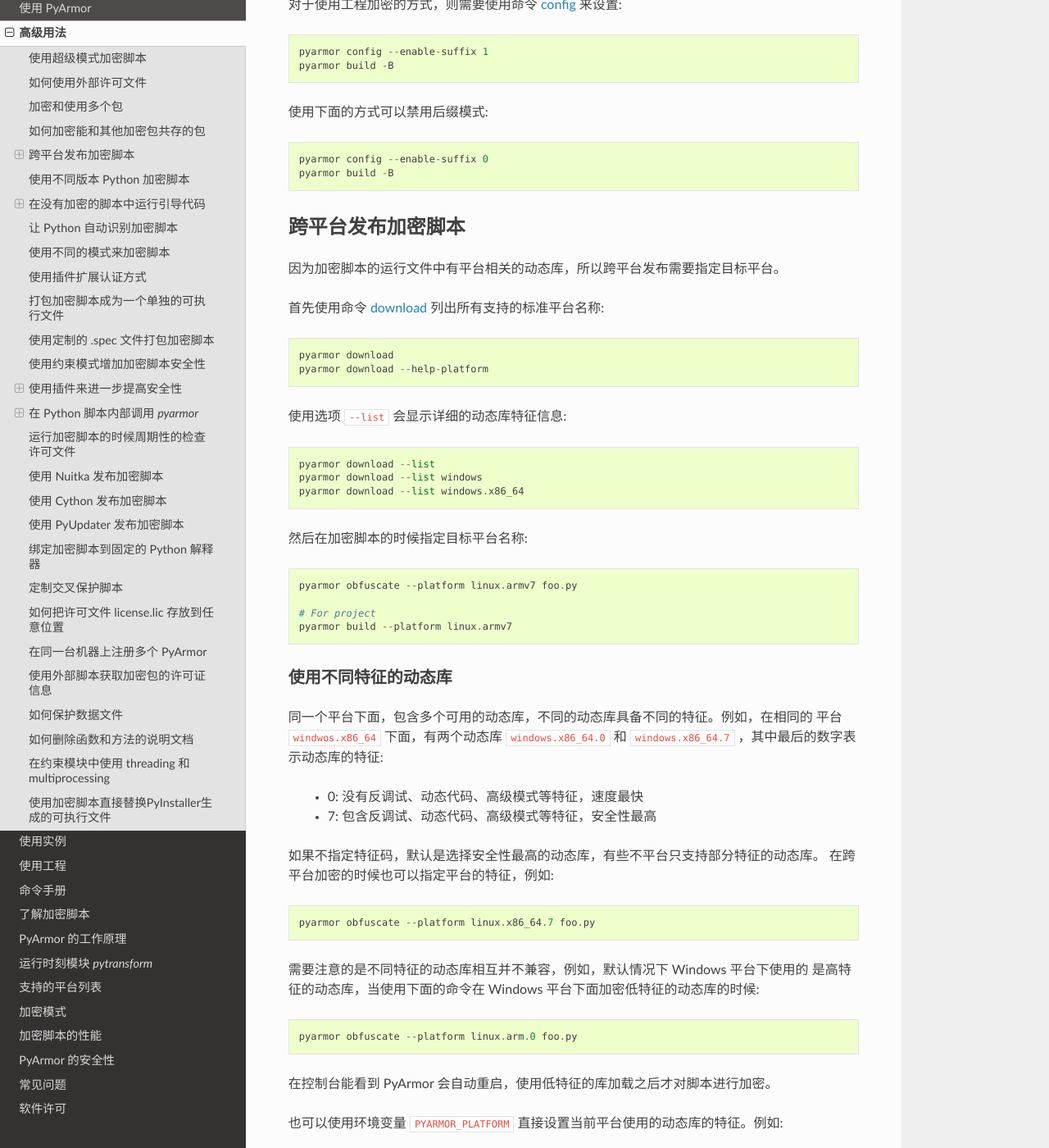
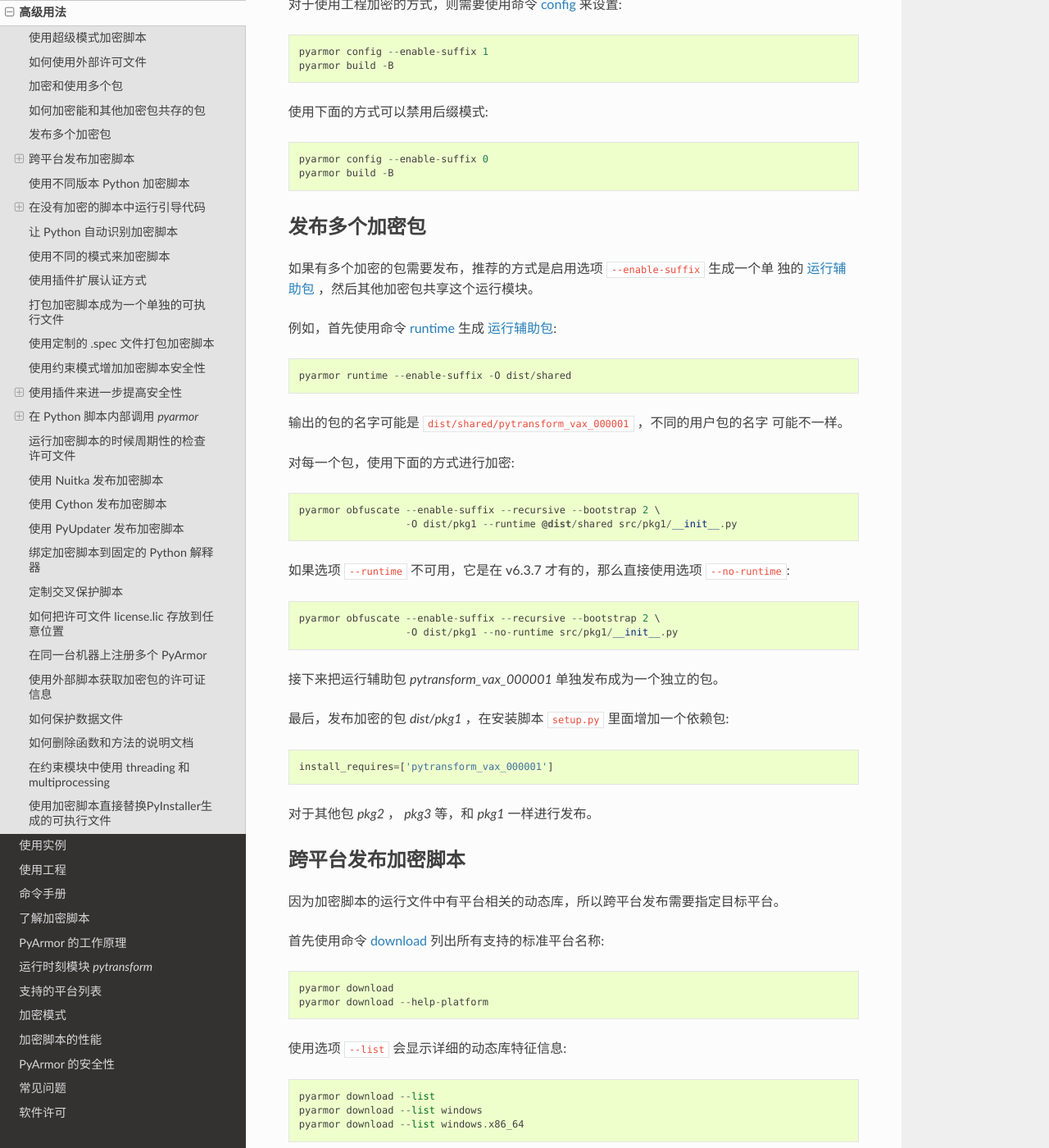
Before and after one commit to dashingsoft/pyarmor-docs-zh, a Sphinx documentation site: the page built from docs/advanced.rst, in a window 1280 px wide and 1400 px high, scrolled down 3222 px. Shown: the whole window at 82% size. Built offline with Sphinx 7.4.7 and the Read the Docs theme 2.0.0, drawn with Linux system fonts in a browser that asks for light colours.

Commit message:
Document distributing packages

```diff
--- a/docs/advanced.rst
+++ b/docs/advanced.rst
@@ -146,6 +146,40 @@
 
     pyarmor config --enable-suffix 0
     pyarmor build -B
+
+.. _distributing obfuscated packages:
+
+发布多个加密包
+--------------
+
+如果有多个加密的包需要发布，推荐的方式是启用选项 ``--enable-suffix`` 生成一个单
+独的 :ref:`运行辅助包` ，然后其他加密包共享这个运行模块。
+
+例如，首先使用命令 :ref:`runtime` 生成 :ref:`运行辅助包`::
+
+    pyarmor runtime --enable-suffix -O dist/shared
+
+输出的包的名字可能是 ``dist/shared/pytransform_vax_000001`` ，不同的用户包的名字
+可能不一样。
+
+对每一个包，使用下面的方式进行加密::
+
+    pyarmor obfuscate --enable-suffix --recursive --bootstrap 2 \
+                      -O dist/pkg1 --runtime @dist/shared src/pkg1/__init__.py
+
+如果选项 ``--runtime`` 不可用，它是在 v6.3.7 才有的，那么直接使用选项
+``--no-runtime``::
+
+    pyarmor obfuscate --enable-suffix --recursive --bootstrap 2 \
+                      -O dist/pkg1 --no-runtime src/pkg1/__init__.py
+
+接下来把运行辅助包 `pytransform_vax_000001` 单独发布成为一个独立的包。
+
+最后，发布加密的包 `dist/pkg1` ，在安装脚本 ``setup.py`` 里面增加一个依赖包::
+
+    install_requires=['pytransform_vax_000001']
+
+对于其他包 `pkg2` ， `pkg3` 等，和 `pkg1` 一样进行发布。
 
 .. _distributing obfuscated scripts to other platform:
 
```
